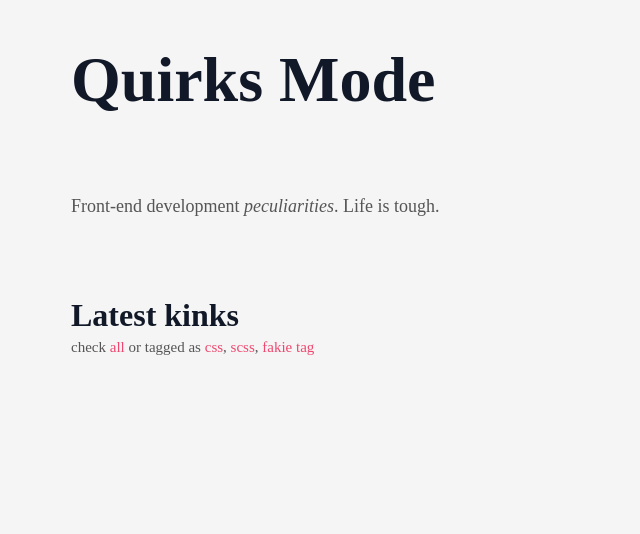
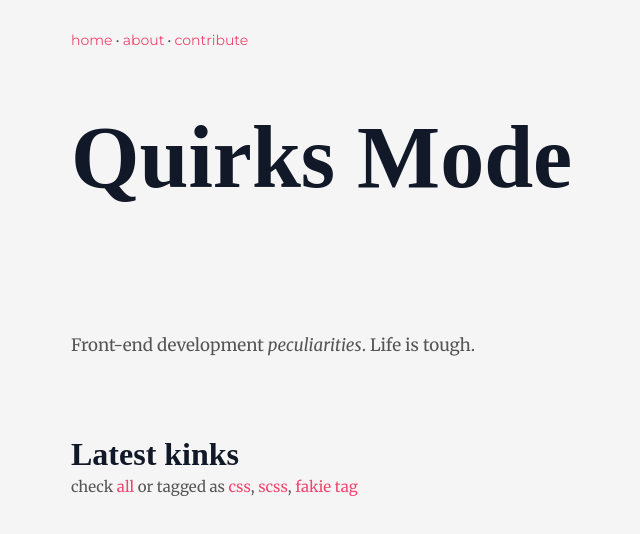
Before and after one commit to codenomnom/quirks-mode, an Eleventy site: page src/index.njk in a window 1280 px wide. Shown: the whole page, without its empty margins (209-849 px from the left). Built offline with nearby package versions, Linux system fonts and the light colour scheme; Eleventy itself is replaced by a stand-in of ours; files that its build step writes are made by us from their sources; a web font is replaced by a local one.

Commit message:
feat: header nav placeholder
Added very basic navigation for further usage. Reused header, and put internal page's back button inside as well. Links are not great, but it's a good starting point.

```diff
--- a/src/404.md
+++ b/src/404.md
@@ -1,5 +1,4 @@
 ---
-# asd asd
 permalink: 404.html
 layout: layouts/page.njk
 title: Oops, not found! :(
--- a/src/_includes/header.njk
+++ b/src/_includes/header.njk
@@ -1,5 +1,16 @@
-<section class="full-width">
-  <header>
+<header class="full-width {{ 'nav' if page.url == '/' else 'back' }}">
+  {% if page.url == '/' or page.url == '/404.html' %}
+    <div class="left">
+      <a class="title" href="/">home</a>
+      <span class="point">•</span>
+      <a href="/about">about</a>
+      <span class="point">•</span>
+      <a href="/contribute">contribute</a>
+    </div>
+    <div class="right">
+      {#    <a href="/">• back</a>#}
+    </div>
+  {% else %}
     <a href="/">&larr; back</a>
-  </header>
-</section>
+  {% endif %}
+</header>
--- a/src/index.njk
+++ b/src/index.njk
@@ -1,7 +1,6 @@
 ---
 title: 'Quirks Mode'
 layout: 'layouts/root.njk'
-hideHeader: true
 ---
 
 <section class="title">
--- a/src/styles/parts/_variables.scss
+++ b/src/styles/_variables.scss
@@ -10,6 +10,8 @@ $breakpoints: (
 
 $color-page-background: #f5f5f5;
 $color-red: #ef476f;
+$color-blue: #ACCBE0;
+$color-yellow: #ffd166;
 
 $content-width: 720px;
 $content-padding-md: 36px;
--- a/src/styles/main.scss
+++ b/src/styles/main.scss
@@ -1,5 +1,5 @@
 @import "parts/_normalize";
-@import "parts/_variables";
+@import "_variables";
 @import "parts/_include-media";
 
 //@import "parts/_typography";
@@ -33,8 +33,8 @@ body {
   font-family: 'Poppins', serif;
   font-size: 16px;
 
-  font-family: 'Source Serif Pro';
-  font-size: 18px;
+  font-family: 'Merriweather';
+  font-size: 17px;
 
   color: #0D112B;
   color: #555;
@@ -60,14 +60,14 @@ main {
   width: 100%;
 }
 
-section {
+section, header {
   max-width: $content-width;
   margin-left: auto;
   margin-right: auto;
 }
 
 section + section p {
-  margin-top: 5rem;
+  //margin-top: 5rem;
   margin-bottom: 5rem;
 }
 
@@ -138,9 +138,30 @@ h1, h2, h3, h4, h5, h6 {
 
 h1 {
   body.home & {
-    font-size: 4rem;
+    font-size: 5.5rem;
+    margin-bottom: 8rem;
   }
+  //margin-top: 0.5rem;
   font-size: 3rem;
 }
 
+header {
+  display: flex;
+  justify-content: space-between;
+  font-size: 14px;
+  margin-top: 2rem;
+
+  font-family: 'Montserrat';
+  //font-weight: bold;
+  //text-transform: uppercase;
+
+  div {
+    display: flex;
+  }
+
+  span {
+    margin: 0 3px;
+  }
+}
+
 //@import "parts/_print";
--- a/src/styles/parts/_header.scss
+++ b/src/styles/parts/_header.scss
@@ -1,5 +1,5 @@
 header {
   body[data-layout="page"] & {
-    padding-top: 2rem;
+    //padding-top: 2rem;
   }
 }
```
